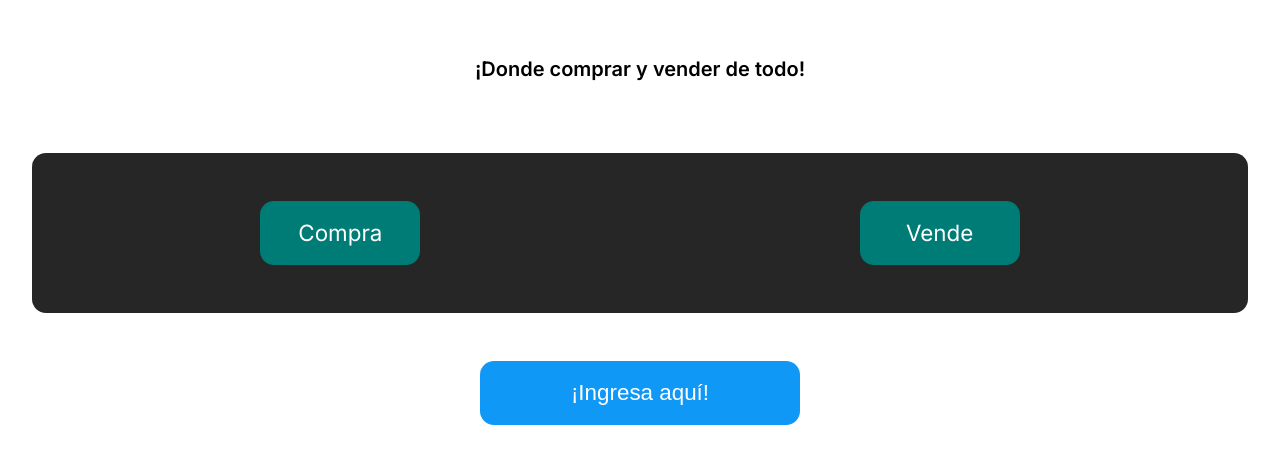
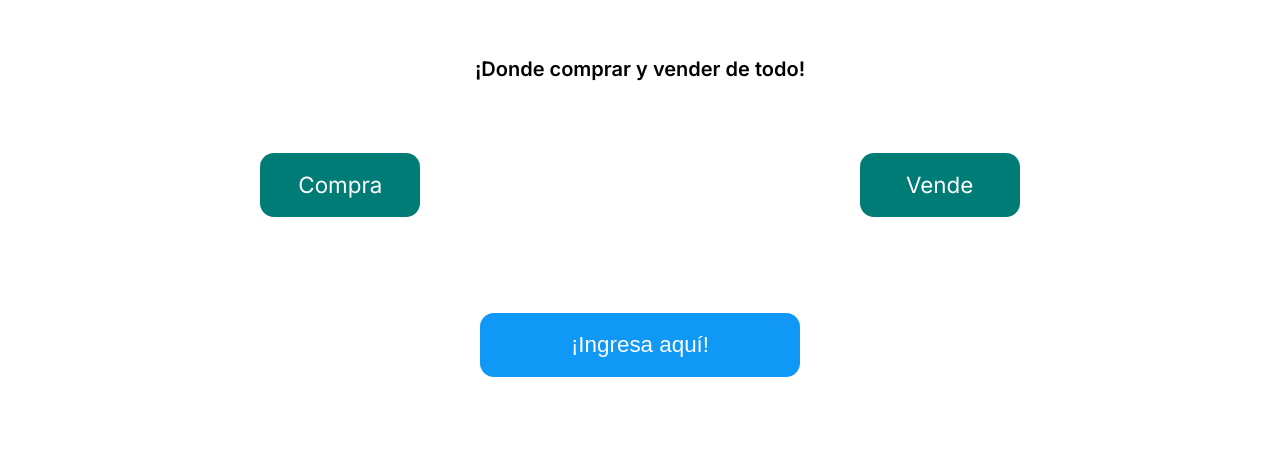
Before and after one commit to anthonyArellano1923/productify, a website built with Vite: page index.html in a window 1280 px wide. Shown: the part 227-690 px from the top of the page. Built offline with nearby package versions, Linux system fonts and the light colour scheme.

Commit message:
refactor: ajusta la altura del subtítulo de hero y elimina el color de fondo en el contenedor

```diff
--- a/src/styles/main.css
+++ b/src/styles/main.css
@@ -118,7 +118,7 @@ header {
 /* ----------- Subtítulo de hero ----------- */
 
 .hero__subtitle {
-  height: 10rem;
+  height: 7rem;
   padding: auto;
   text-align: center;
 }
@@ -135,7 +135,6 @@ header {
   width: 95%;
   height: 10rem;
   padding: 0.8rem;
-  background-color: var(--navColor);
   border-radius: 0.88rem;
   align-items: center;
   justify-content: space-around;
```
